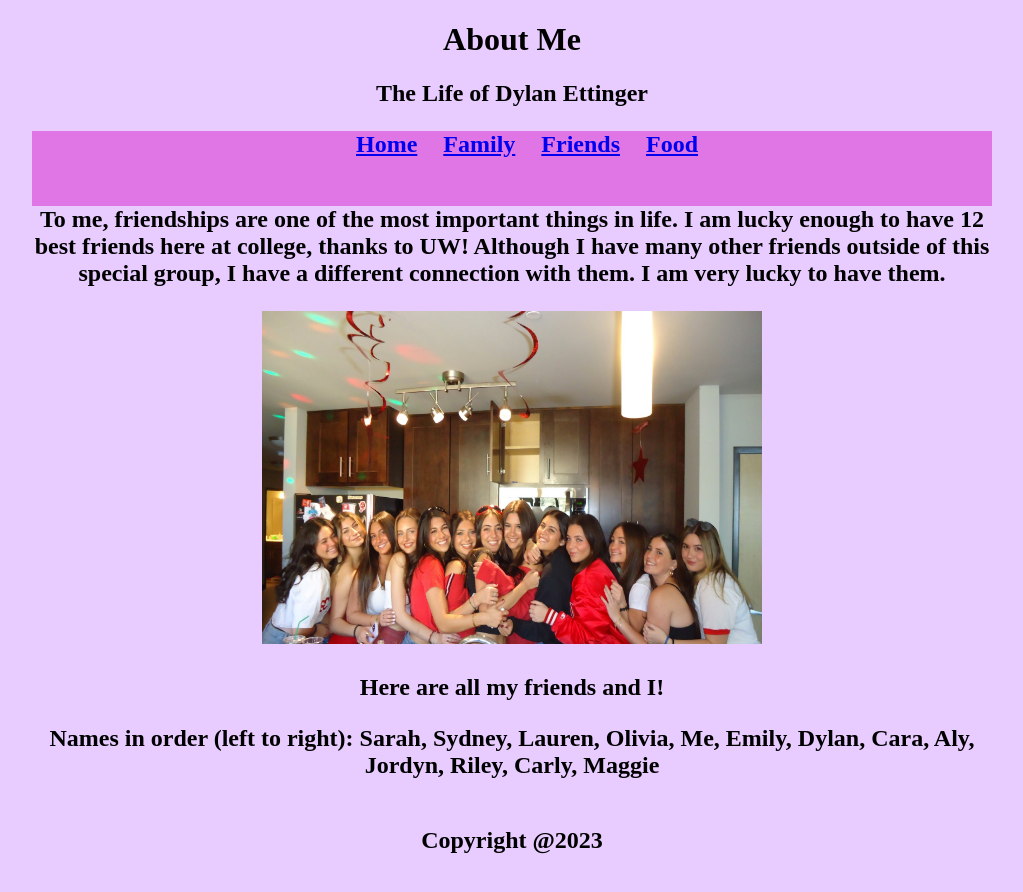
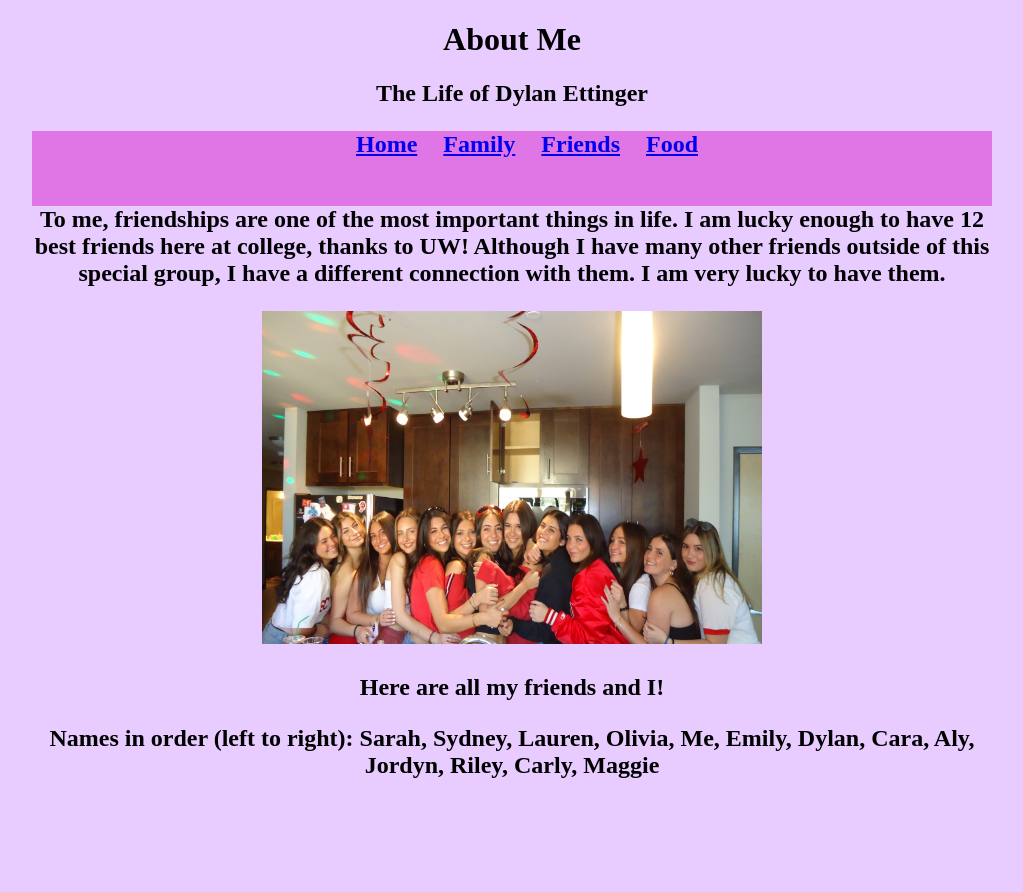
Before and after one commit to dylanettinger/lis351-dylan-github.io, a plain HTML site: page friends.html in a window 1280 px wide. Shown: the whole page, without its empty margins (128-1151 px from the left). After the commit the page ends 823 px from the top, so only its background shows below. Drawn offline with Linux system fonts and the light colour scheme.

Commit message:
Update friends.html

```diff
--- a/friends.html
+++ b/friends.html
@@ -45,9 +45,6 @@
 			</article>
 		<section>
 
-		<footers>
-			<p>Copyright @2023</p>
-		<footer>
 
 </html>
 
```
